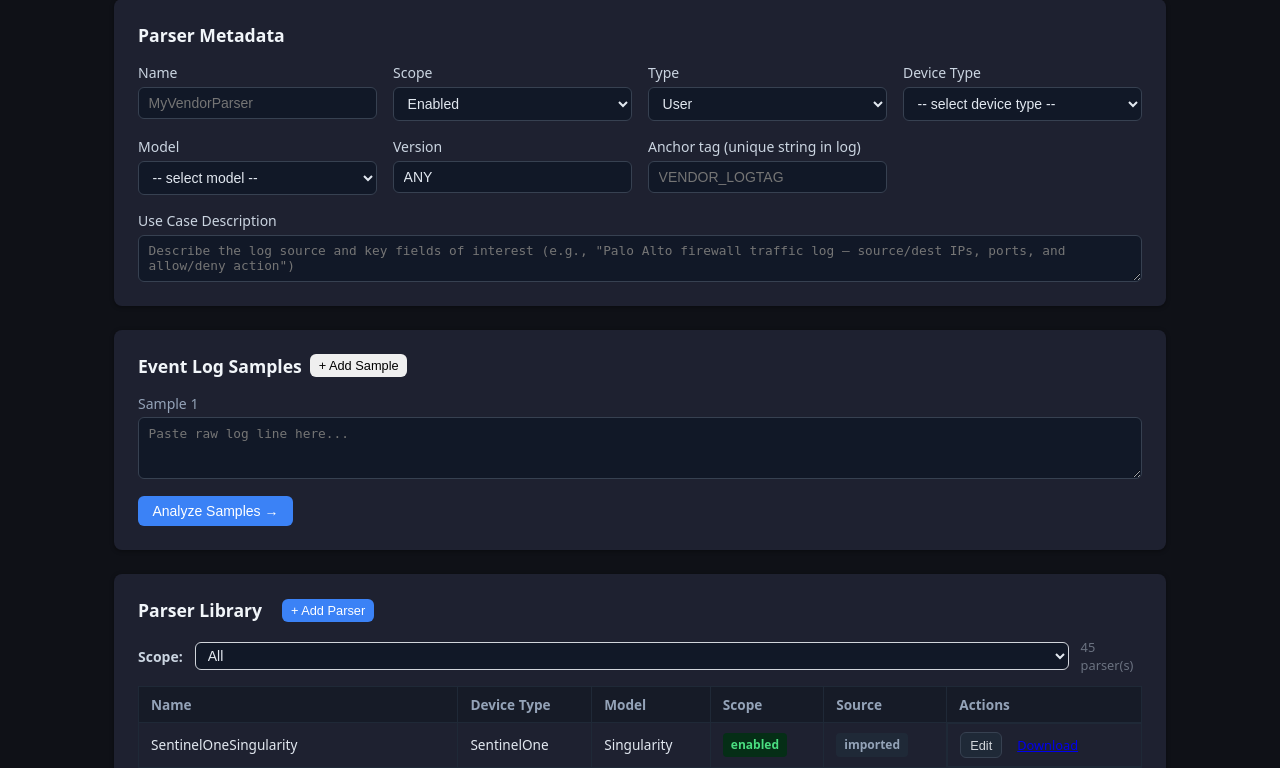
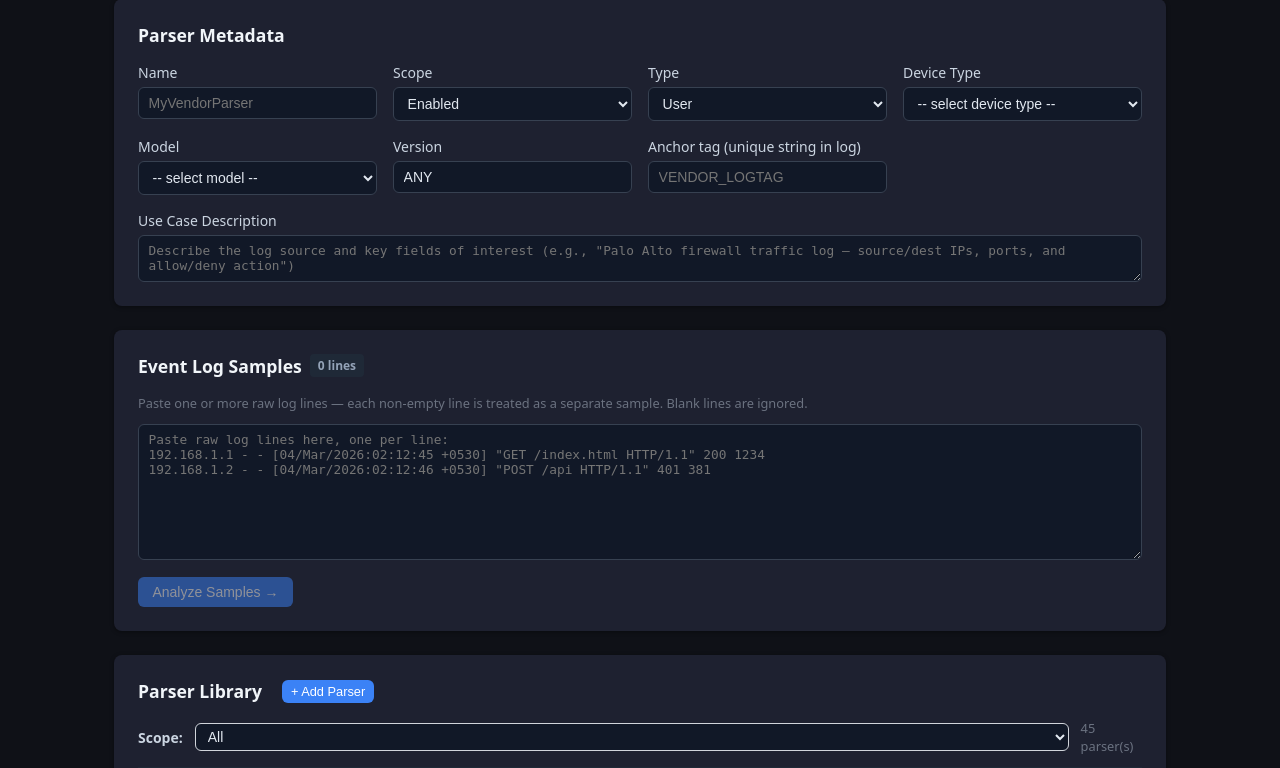
Before and after one commit to malayamanas/fortisiemParserDevelopment, a Flask app: page / in a window 1280 px wide. Shown: the part 84-852 px from the top of the page. Run offline with Flask 3, Linux system fonts and the light colour scheme; data comes from the database, SQL or seed files in the repository; data that the repository does not hold is empty; some libraries are stand-ins or nearby versions.

Commit message:
feat: replace per-sample textareas with single multi-line input
Users can now paste many log lines at once into one textarea;
each non-empty line is treated as a separate sample automatically.

- rawSamples: '' replaces samples: [''] as the bound state
- samples getter splits rawSamples by newline, trims and filters blanks,
  so all downstream code (analyze, generate, test, save) is unchanged
- Line count badge updates live as the user types
- Clear button appears once there is content
- Analyze button is disabled when textarea is empty
- Removed addSample() / removeSample() and the per-sample loop UI

Co-Authored-By: Claude Sonnet 4.6 <noreply@anthropic.com>

```diff
--- a/parser_studio/templates/index.html
+++ b/parser_studio/templates/index.html
@@ -66,20 +66,17 @@
   <!-- SAMPLES PANEL -->
   <section class="panel">
     <h2>Event Log Samples
-      <button @click="addSample()" class="btn btn-sm">+ Add Sample</button>
+      <span class="badge" x-text="samples.length + (samples.length === 1 ? ' line' : ' lines')"></span>
     </h2>
-    <template x-for="(s, i) in samples" :key="i">
-      <div class="sample-block">
-        <div class="sample-header">
-          <span x-text="'Sample ' + (i+1)"></span>
-          <button x-show="samples.length > 1" @click="removeSample(i)" class="btn btn-danger btn-sm">&#10005;</button>
-        </div>
-        <textarea x-model="samples[i]" rows="3" placeholder="Paste raw log line here..."></textarea>
-      </div>
-    </template>
-    <button @click="analyze()" class="btn btn-primary" :disabled="analyzing">
-      <span x-text="analyzing ? 'Analyzing...' : 'Analyze Samples \u2192'"></span>
-    </button>
+    <p class="hint">Paste one or more raw log lines — each non-empty line is treated as a separate sample. Blank lines are ignored.</p>
+    <textarea x-model="rawSamples" rows="8" style="font-family:monospace;font-size:.8rem"
+              placeholder="Paste raw log lines here, one per line:&#10;192.168.1.1 - - [04/Mar/2026:02:12:45 +0530] &quot;GET /index.html HTTP/1.1&quot; 200 1234&#10;192.168.1.2 - - [04/Mar/2026:02:12:46 +0530] &quot;POST /api HTTP/1.1&quot; 401 381"></textarea>
+    <div style="margin-top:.75rem;display:flex;align-items:center;gap:.75rem;flex-wrap:wrap">
+      <button @click="analyze()" class="btn btn-primary" :disabled="analyzing || samples.length === 0">
+        <span x-text="analyzing ? 'Analyzing...' : 'Analyze Samples \u2192'"></span>
+      </button>
+      <button x-show="rawSamples.trim()" @click="rawSamples = ''" class="btn btn-secondary btn-sm">Clear</button>
+    </div>
     <p x-show="analyzeError" class="error" x-text="analyzeError"></p>
   </section>
 
@@ -762,7 +759,10 @@ function studioApp() {
     deviceTypes: [], vendors: [], filteredModels: [],
 
     // Samples
-    samples: [''],
+    rawSamples: '',
+    get samples() {
+      return this.rawSamples.split('\n').map(l => l.trim()).filter(l => l);
+    },
 
     // Analysis results
     analyzing: false, analyzeError: '',
@@ -904,8 +904,6 @@ function studioApp() {
       this.addParser.model = '';
     },
 
-    addSample() { this.samples.push(''); },
-    removeSample(i) { this.samples.splice(i, 1); },
 
     async analyze() {
       this.analyzing = true; this.analyzeError = '';
```
